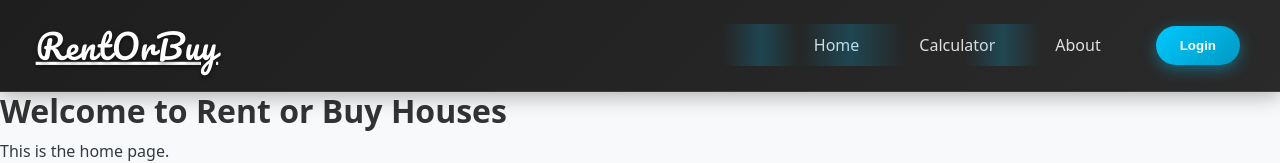
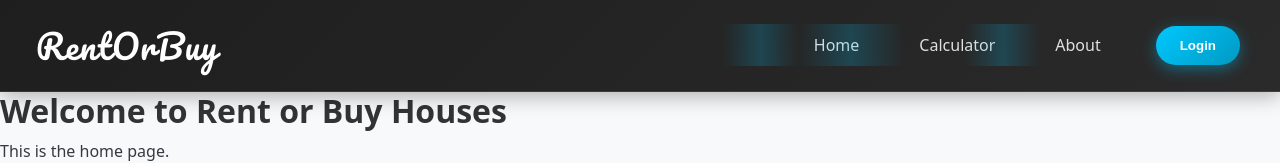
Before and after one commit to diela33/rent-or-buy-houses, an Angular app: page / in a window 1280 px wide. In both pictures the pointer is over the link "RentOrBuy". Shown: the top 163 px of the page. Built offline with nearby package versions, Linux system fonts and the light colour scheme.

Commit message:
update header

```diff
--- a/src/app/header/header.css
+++ b/src/app/header/header.css
@@ -19,12 +19,12 @@
   font-size: 32px;
   letter-spacing: 1px;
   color: #ffffff;
-  text-shadow: 0 2px 4px rgba(0, 0, 0, 0.5);
   transition: transform 0.3s ease;
 }
 
 .logo:hover {
   transform: scale(1.05);
+  text-decoration: none;
 }
 
 .nav-links {
```
